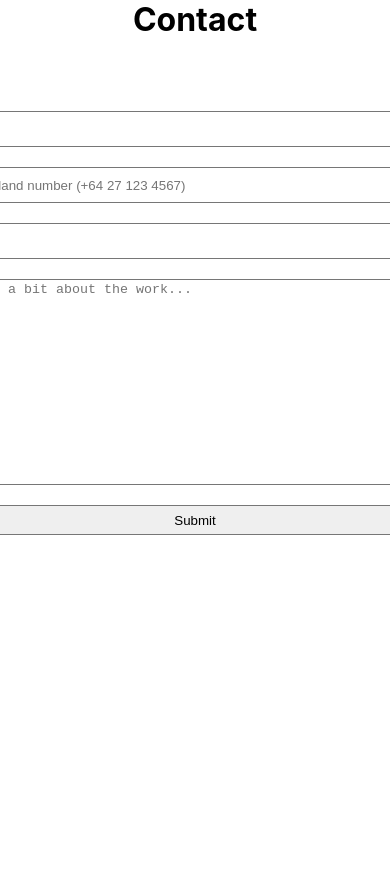
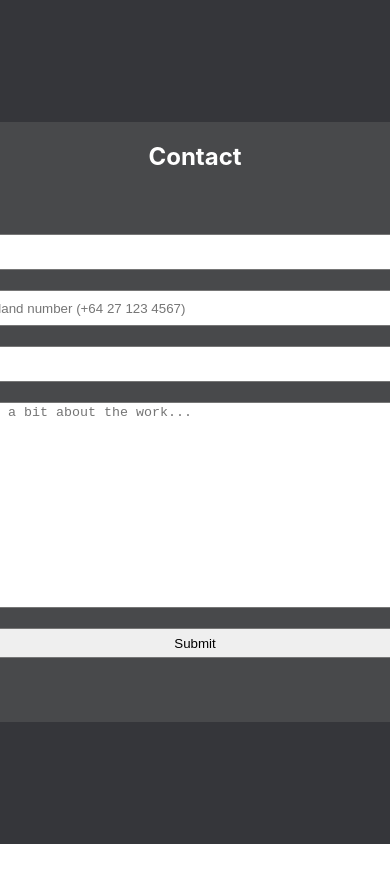
Before and after one commit to Thadman/bens-site, a React (Create React App) app: page /contact in a window 390 px wide. Shown: the top 882 px of the page. After the commit the page ends 844 px from the top, so only its background shows below. Built offline with nearby package versions, Linux system fonts and the light colour scheme; what react-animations would draw is missing.

Commit message:
did some styling, trying to center everything so that it is easy to make mobile responsive

```diff
--- a/public/index.html
+++ b/public/index.html
@@ -28,7 +28,7 @@
   </head>
   <body>
     <noscript>You need to enable JavaScript to run this app.</noscript>
-    <script src="https://cdn.jsdelivr.net/npm/typed.js@2.0.11"></script>
+    <!-- <script src="https://cdn.jsdelivr.net/npm/typed.js@2.0.11"></script> -->
     <div id="root"></div>
     <!--
       This HTML file is a template.
--- a/src/About.js
+++ b/src/About.js
@@ -18,7 +18,6 @@ export default class About extends React.Component {
     return (
       <>
         <div className="about-main-container">
-          {/* <h1>About</h1> */}
           <div className="about-small-container">
             <h2>
               <span
@@ -42,11 +41,7 @@ export default class About extends React.Component {
               quis aliqua occaecat non veniam id aute dolor. Deserunt sint
               incididunt cupidatat laboris mollit. Proident nostrud eu
               adipisicing qui culpa laboris cupidatat. Ea cillum et amet
-              exercitation. Enim minim commodo nulla voluptate eiusmod ipsum
-              Lorem in sit. Proident nostrud fugiat adipisicing laborum
-              exercitation quis cillum cupidatat laborum reprehenderit occaecat
-              qui magna pariatur. Ea nisi laborum esse pariatur cillum laborum
-              aliqua. Ad nostrud consectetur amet consectetur.
+              exercitation.
             </p>
           </div>
         </div>
--- a/src/App.js
+++ b/src/App.js
@@ -13,8 +13,8 @@ function App() {
       <BrowserRouter>
         <Switch>
           <Route exact path="/" component={MainPage} />
+          <Route exact path="/about" component={About} />
           <Route exact path="/contact" component={Contact} />
-          <Route exact path="/about" component={About} />
           <Route exact path="/work" component={Work} />
         </Switch>
       </BrowserRouter>
--- a/src/Contact.js
+++ b/src/Contact.js
@@ -40,9 +40,9 @@ export default class Contact extends React.Component {
   render() {
     return (
       <>
-        <h1>Contact</h1>
         <div className="main-contact-container">
-          <div className="form-container">
+          <div className="contact-form-container">
+            <h2>Contact</h2>
             <form onSubmit={this.handleSubmit}>
               <div className="input-container">
                 <input
--- a/src/MainPage.js
+++ b/src/MainPage.js
@@ -17,9 +17,9 @@ export default function MainPage() {
       <div className="navbar">
         <div>
           <Link to="/">Home</Link>
+          <Link to="/about">About</Link>
+          <Link to="/work">Work</Link>
           <Link to="/contact">Contact</Link>
-          <Link to="/work">Work</Link>
-          <Link to="/about">About</Link>
         </div>
       </div>
       <FadeInDiv>
--- a/src/index.css
+++ b/src/index.css
@@ -27,6 +27,8 @@ code {
   display: flex;
   justify-content: center;
   align-items: center;
+  background-color: #35363a;
+  background-image: linear-gradient(right, #2b4162 0%, #12100e 74%);
 }
 
 /* contact heading */
@@ -44,7 +46,7 @@ form {
   height: 700px;
   display: flex;
   flex-direction: column;
-  justify-content: flex-start;
+  justify-content: center;
 }
 
 .input-container {
@@ -66,8 +68,8 @@ textarea {
   justify-content: center;
 }
 .image-container img {
-  max-height: 700px;
-  max-width: 700px;
+  max-height: 600px;
+  max-width: 600px;
 }
 
 /* navbar styling */
@@ -93,6 +95,17 @@ form input {
   width: 500px;
 }
 
+.contact-form-container {
+  background: #48494b;
+  width: 650px;
+  height: 600px;
+  display: flex;
+  flex-direction: column;
+  text-align: center;
+  color: white;
+  border-radius: 7px;
+}
+
 /* about page styling  */
 
 .about-main-container {
@@ -115,6 +128,9 @@ form input {
   height: 700px;
   margin: auto;
   width: 500px;
+  display: flex;
+  flex-direction: column;
+  justify-content: center;
 }
 
 .about-small-container p {
```
